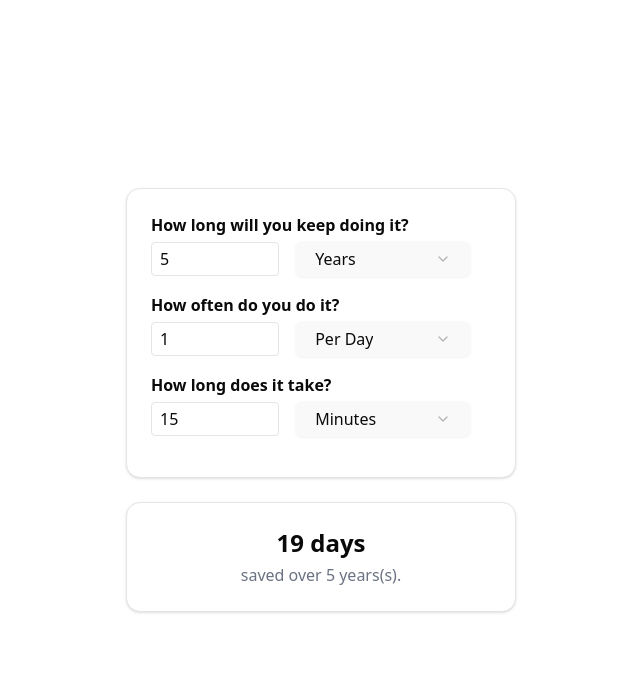
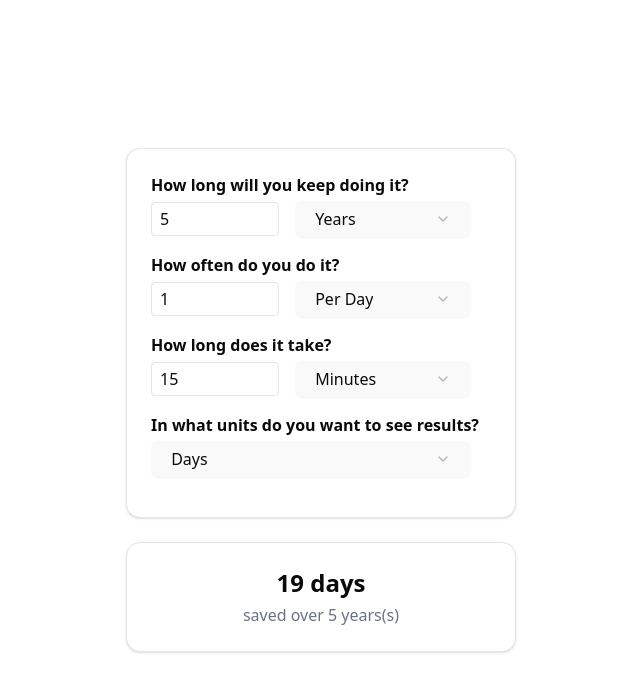
Before and after one commit to szymanskir/is-it-worth-the-time-app, a React (Vite) app: page / in a window 1280 px wide. Shown: the top 692 px of the page, without its empty margins (319-959 px from the left). Built offline with nearby package versions, Linux system fonts and the light colour scheme.

Commit message:
feat: allow to pick different output units
days are used by default

```diff
--- a/src/calculator/Calculator.tsx
+++ b/src/calculator/Calculator.tsx
@@ -12,13 +12,14 @@ function Calculator() {
     frequencyUnit: TimeUnit.Day,
     taskDuration: 15,
     taskDurationUnit: TimeUnit.Minute,
+    resultUnit: TimeUnit.Day
   });
 
   const [savedTimeResult, setSavedTimeResult] = useState<number>(0);
 
   useEffect(() => {
     try {
-      const result = calculatePotentialSavedTime(timeCalculationInput, TimeUnit.Day);
+      const result = calculatePotentialSavedTime(timeCalculationInput);
       setSavedTimeResult(result);
     } catch (error) {
       console.log(error);
@@ -129,16 +130,42 @@ function Calculator() {
               </div>
             </div>
           </div>
+
+          <div className="input-group flex items-center gap-4 mb-4">
+            <div className="flex flex-col items-start">
+              <label htmlFor="task-duration" className="mb-1 text-left font-semibold">In what units do you want to see results?</label>
+              <div className="flex items-center gap-4">
+
+                <Select
+                  onValueChange={(value) => handleInputChange("resultUnit", value as TimeUnit)}
+                  value={timeCalculationInput.resultUnit}
+                >
+                  <SelectTrigger className="w-80 border rounded px-2 py-1">
+                    <SelectValue placeholder="Unit" />
+                  </SelectTrigger>
+                  <SelectContent>
+                    <SelectItem value={TimeUnit.Second}>Seconds</SelectItem>
+                    <SelectItem value={TimeUnit.Minute}>Minutes</SelectItem>
+                    <SelectItem value={TimeUnit.Hour}>Hours</SelectItem>
+                    <SelectItem value={TimeUnit.Day}>Days</SelectItem>
+                    <SelectItem value={TimeUnit.Week}>Weeks</SelectItem>
+                    <SelectItem value={TimeUnit.Month}>Months</SelectItem>
+                    <SelectItem value={TimeUnit.Year}>Years</SelectItem>
+                  </SelectContent>
+                </Select>
+              </div>
+            </div>
+          </div>
         </CardContent>
       </Card>
 
       <Card className="w-[390px]">
         <CardContent>
           <p className="text-2xl font-semibold">
-            {`${savedTimeResult} ${TimeUnit.Day}`}
+            {`${savedTimeResult.toLocaleString()} ${timeCalculationInput.resultUnit}`}
           </p>
           <p className="text-gray-500 mt-1">
-            saved over {timeCalculationInput.horizonValue} {timeCalculationInput.horizonUnit}(s).
+            saved over {timeCalculationInput.horizonValue} {timeCalculationInput.horizonUnit}(s)
           </p>
         </CardContent>
       </Card>
--- a/src/calculator/TimeCalculationInput.ts
+++ b/src/calculator/TimeCalculationInput.ts
@@ -16,4 +16,5 @@ export type TimeCalculationInput = {
   frequencyUnit: TimeUnit;
   taskDuration: number;
   taskDurationUnit: TimeUnit;
+  resultUnit: TimeUnit;
 };
--- a/src/calculator/calculations.ts
+++ b/src/calculator/calculations.ts
@@ -33,12 +33,12 @@ function assertTimeCalculationInput(calculationInput: TimeCalculationInput): voi
     }
 }
 
-export function calculatePotentialSavedTime(calculationInput: TimeCalculationInput, outputUnit: TimeUnit = TimeUnit.Second): number {
+export function calculatePotentialSavedTime(calculationInput: TimeCalculationInput): number {
     assertTimeCalculationInput(calculationInput);
 
     const horizonInFrequencyUnits = formDurationToLuxonDuration(calculationInput.horizonValue, calculationInput.horizonUnit).as(calculationInput.frequencyUnit);
     const taskOccurenceCount = horizonInFrequencyUnits * calculationInput.frequencyValue;
-    const taskDurationInResultUnits = formDurationToLuxonDuration(calculationInput.taskDuration, calculationInput.taskDurationUnit).as(outputUnit);
+    const taskDurationInResultUnits = formDurationToLuxonDuration(calculationInput.taskDuration, calculationInput.taskDurationUnit).as(calculationInput.resultUnit);
 
     return Math.trunc(taskDurationInResultUnits * taskOccurenceCount);
 }
```
Also changed, not shown: 1 other file (tests, documents, lock files or other folders).
